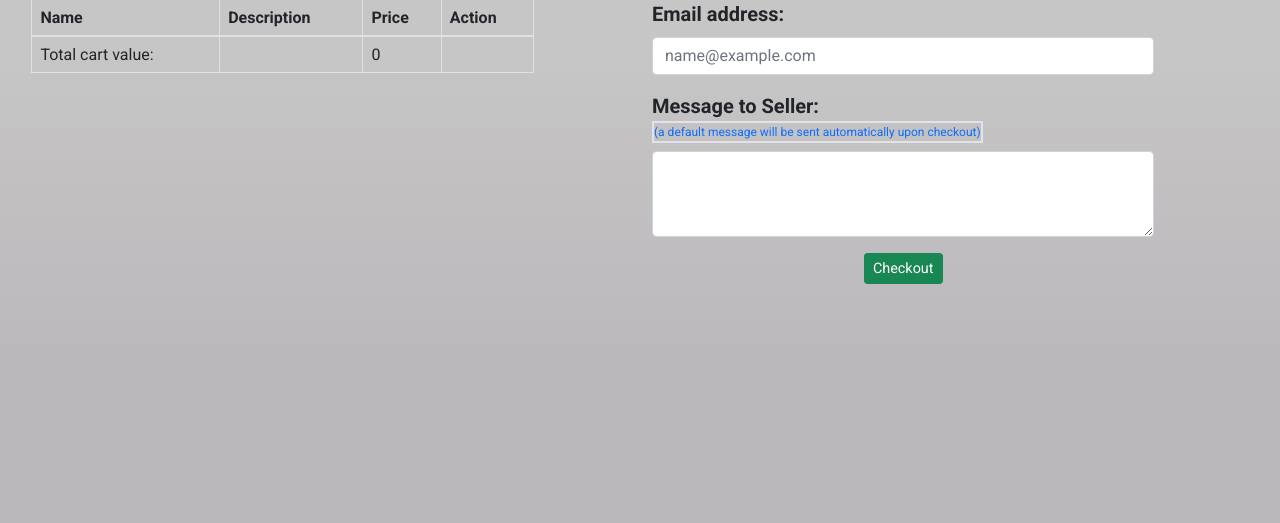
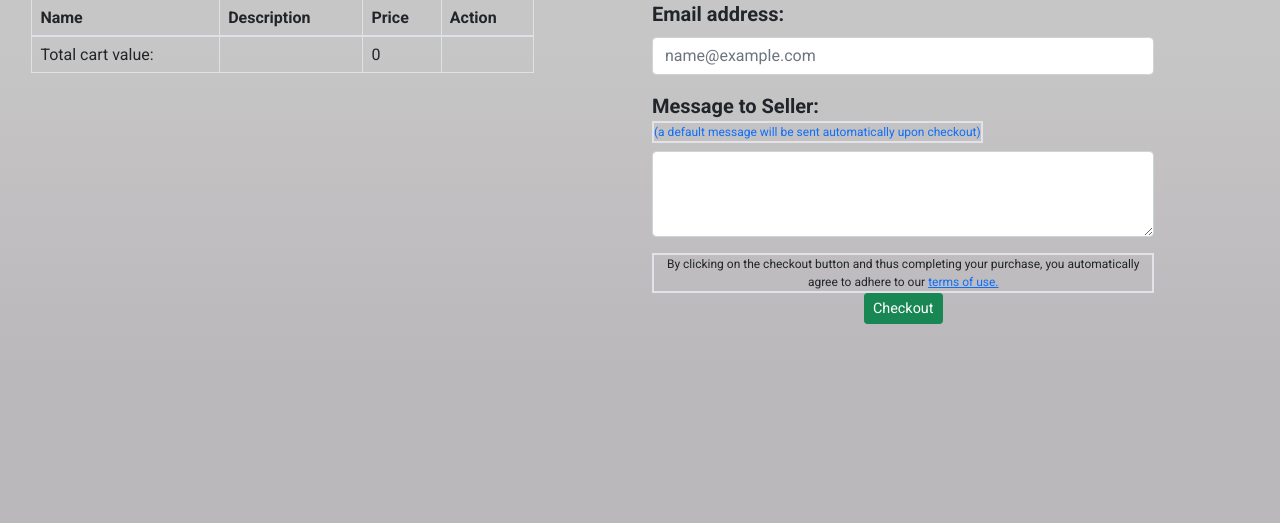
Before and after one commit to Sven-I-Am/scrum-project, a PHP site: page /index.php?action=cart in a window 1280 px wide. Shown: the part 194-717 px from the top of the page. Run offline with PHP 8.4, Linux system fonts and the light colour scheme; the visitor is signed in with stand-in values (Sample User, id 1); data comes from the database, SQL or seed files in the repository; data that the repository does not hold is empty; some libraries are stand-ins or nearby versions.

Commit message:
added auto agree to terms on checkout warning to cart

```diff
--- a/view/cart.php
+++ b/view/cart.php
@@ -56,6 +56,7 @@
     <textarea class="form-control" id="exampleFormControlTextarea1" rows="3" name="message"></textarea>
   </div>
   <div class="text-center">
+      <span class="formFinePrint">By clicking on the checkout button and thus completing your purchase, you automatically agree to adhere to our <a href="?terms" target="_blank">terms of use.</a></span>
   <button type="submit" class="btn btn-success btn-sm">Checkout</button>
 </div>
 </form>
```
